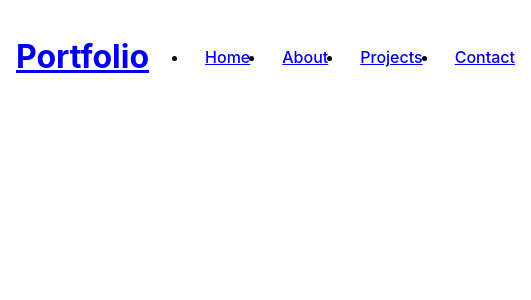
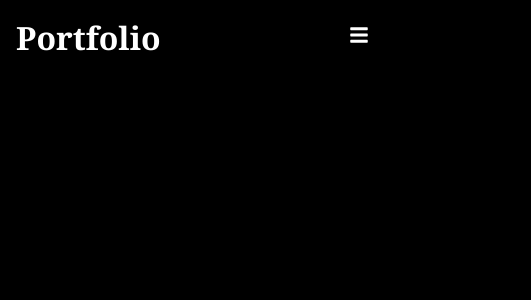
Before and after one commit to esrig1/esrig.net, a React (Create React App) app: page / in a window 390 px wide. Shown: the top 300 px of the page, 531 px wide, since content can reach past the window. Built offline with nearby package versions, Linux system fonts and the light colour scheme.

Commit message:
navbar created, optimized for smaller devices

```diff
--- a/src/components/Navbar.css
+++ b/src/components/Navbar.css
@@ -18,3 +18,40 @@
     font-weight: 450;
 
 }
+
+/* Hamburger Menu icon default hidden on larger display view */
+.hamburger {
+    display: none
+}
+
+@media screen and (max-width: 1040px) {
+    .nav {
+        flex-direction: column;
+        justify-content: center;
+        align-items: center;
+        width: 100%;
+        height: 100vh;
+        background: rgba(0, 0, 0, 0.9);
+        position: absolute;
+        top: 0;
+        left: -100%;
+        z-index: -3;
+        transition: 0.3s;
+    }
+
+    .nav.active {
+        left: 0;
+    }
+
+    .nav li {
+        padding: 1rem 0;
+    }
+
+    .nav li a {
+        font-size: 2rem;
+    }
+
+    .hamburger {
+        display: initial;
+    }
+}
--- a/src/components/Navbar.js
+++ b/src/components/Navbar.js
@@ -1,15 +1,21 @@
-import "./Navbar.css"
+import "./Navbar.css";
 
-import React from 'react'
-import { Link } from "react-router-dom"
+import React, { useState} from 'react';
+import { Link } from "react-router-dom";
+
+import {FaBars, FaTimes} from "react-icons/fa";
 
 const Navbar = () => {
+
+    const[click, setClick] = useState(false);
+    const handleClick = () => setClick(!click);
+
   return (
     <div className="header">
       <Link to="/">
         <h1>Portfolio</h1>
       </Link>
-      <ul className="nav">
+      <ul className={click ? "nav active" : "nav"}>
         <li>
             <Link to = "/">Home</Link>
         </li>
@@ -23,8 +29,15 @@
             <Link to = "/about">Contact</Link>
         </li>
       </ul>
+      <div className="hamburger" onClick = {handleClick}>
+        {click ? (
+        <FaTimes size={20} style={{color: "white"}}/>
+        ) : (
+        <FaBars size={20} style={{color: "white"}}/>
+       )};
     </div>
-  )
-}
+    </div>
+  );
+};
 
 export default Navbar
--- a/src/index.css
+++ b/src/index.css
@@ -1,13 +1,42 @@
-body {
+
+* {
+  box-sizing: border-box;
   margin: 0;
-  font-family: -apple-system, BlinkMacSystemFont, 'Segoe UI', 'Roboto', 'Oxygen',
-    'Ubuntu', 'Cantarell', 'Fira Sans', 'Droid Sans', 'Helvetica Neue',
-    sans-serif;
-  -webkit-font-smoothing: antialiased;
-  -moz-osx-font-smoothing: grayscale;
+  padding: 0;
+  font-family: Cambria, Cochin, Georgia, Times, 'Times New Roman', serif;
 }
 
-code {
-  font-family: source-code-pro, Menlo, Monaco, Consolas, 'Courier New',
-    monospace;
+body {
+  background: black
 }
+
+h1, h4, p, a {
+  color: white;
+  text-decoration: none;
+}
+
+ul {
+  list-style-type: none;
+}
+
+.btn {
+  padding: 12px 32px;
+  font-size: 1rem;
+  text-transform: uppercase;
+  background: white;
+  color: darkgray;
+  border: 1px solide white;
+  font-weight: 600;
+  cursor: pointer;
+}
+
+.btn-light {
+  background: transparent;
+  color: white;
+}
+
+.btn:hover {
+  background: lightgray;
+  color: white;
+  transition: 0.3s;
+}
```
